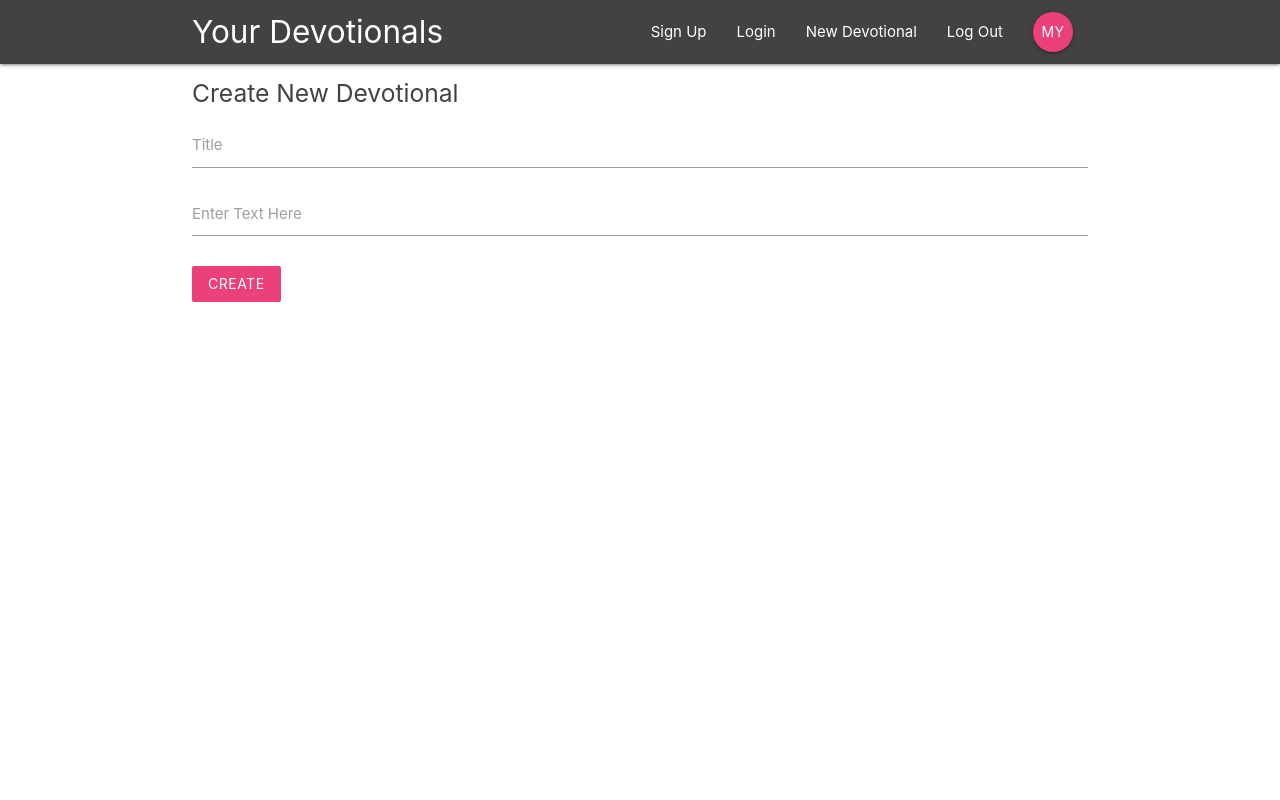
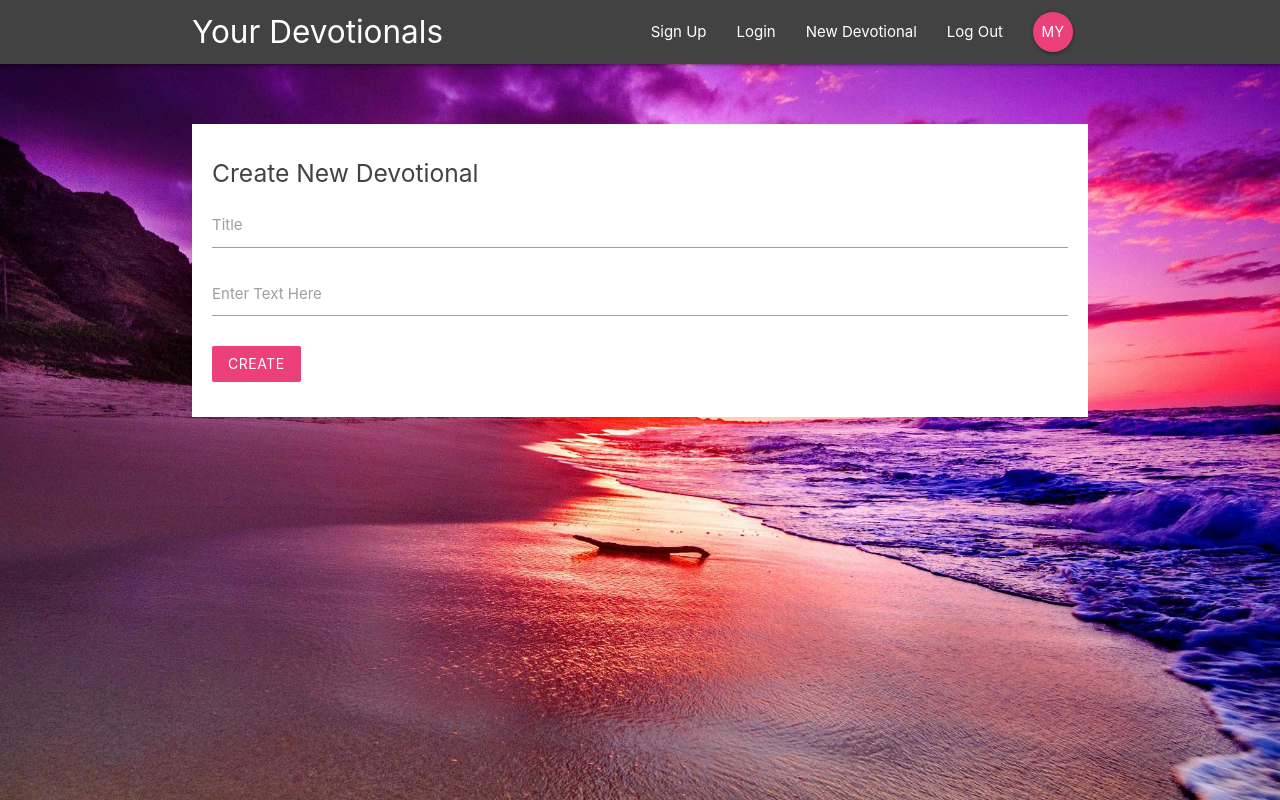
Before and after one commit to mylesz123/prayer-devotionals, a React (Create React App) app: page /create-devotional in a window 1280 px wide. Built offline with nearby package versions, Linux system fonts and the light colour scheme.

Commit message:
add more styling

```diff
--- /dev/null
+++ b/src/Components/index.css
@@ -0,0 +1,26 @@
+body {
+    margin: 0;
+    padding: 0;
+    background: url(/images/beach.jpg) no-repeat center center fixed;
+    -webkit-background-size: cover;
+    -moz-background-size: cover;
+    -o-background-size: cover;
+    background-size: cover;
+}
+
+form {
+    padding: 20px;
+    margin-top: 60px;
+}
+
+form button, form h5 {
+    margin: 20px, 0;
+}
+
+input[type=text]:not(.browser-default):focus:not([readonly]),
+input[type=email]:not(.browser-default):focus:not([readonly]),
+input[type=password]:not(.browser-default):focus:not([readonly]),
+textarea.materialize-textarea:focus:not([readonly]){
+    border-color: #ec407a;
+    box-shadow: none;
+}
--- a/src/index.js
+++ b/src/index.js
@@ -1,6 +1,8 @@
 import React from 'react';
 import ReactDOM from 'react-dom';
 import App from './Components/App';
+
+import "./Components/index.css";
 
 ReactDOM.render(
   <React.StrictMode>
```
